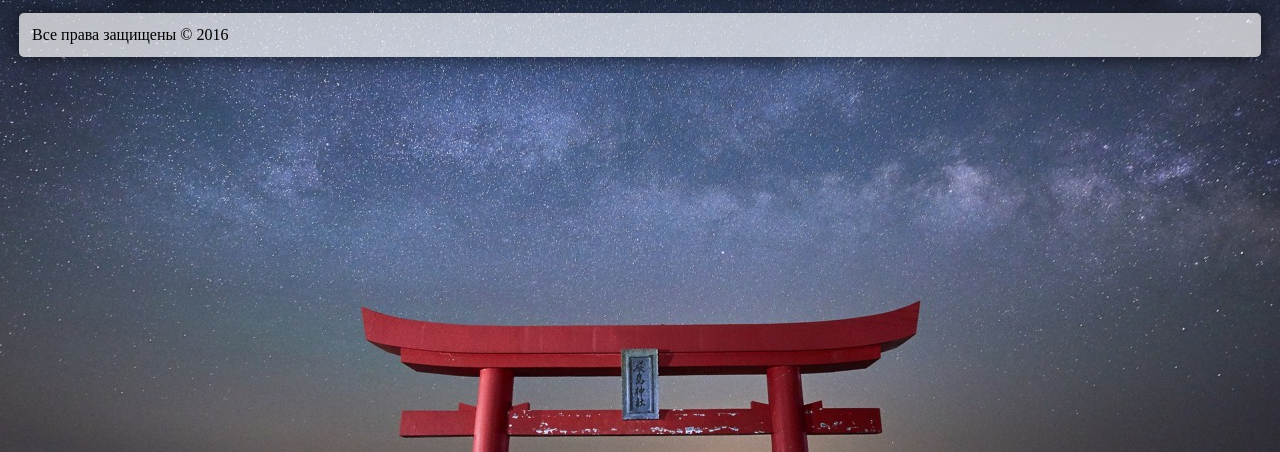
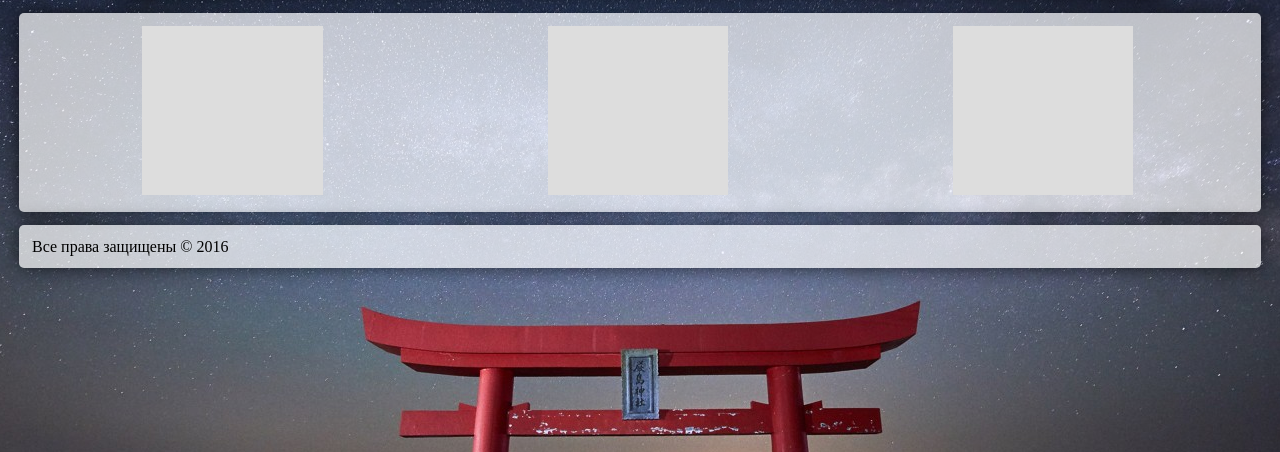
Before and after one commit to IKrivor/Japanese-crosswords, a PHP site: page / in a window 1280 px wide. Shown: the part 56-508 px from the top of the page. Run offline with PHP 8.4, Linux system fonts and the light colour scheme.

Commit message:
Добавить основную часть на главную страницу

```diff
--- a/www/css/style.css
+++ b/www/css/style.css
@@ -43,6 +43,29 @@ ul{
     text-align: right;
 }
 
+/***************** Основная часть ************/
+#body{
+    width: 95%;
+    margin: 1% auto 0;
+    background-color: rgba(255,255,255,0.7);
+    padding: 1%;
+    border-radius: 5px;
+    box-shadow: 0 0 20px rgba(0,0,0,0.7);
+}
+.cross{
+    display: inline-block;
+    width: 33%;
+    height: 20%;
+    text-align: center;
+}
+.cross img{
+    width: 45%;
+    height: 45%;
+}
+.cross img:hover{
+    outline: 1px solid #000;
+}
+
 /***************** Футер *********************/
 footer{
     width: 95%;
--- a/www/index.php
+++ b/www/index.php
@@ -9,6 +9,18 @@
 <body>
     <?php require_once "blocks/header.php" ?>
 
+    <div id="body">
+        <div class="cross">
+            <a href="cross.php"><img src="img/cross_test.png"></a>
+        </div>
+        <div class="cross">
+            <a href="cross.php"><img src="img/cross_test.png"></a>
+        </div>
+        <div class="cross">
+            <a href="cross.php"><img src="img/cross_test.png"></a>
+        </div>
+    </div>
+
     <?php require_once "blocks/footer.php" ?>
 </body>
 </html>
```
Also changed, not shown: www/cross.php (added), www/img/cross_test.png (added).
